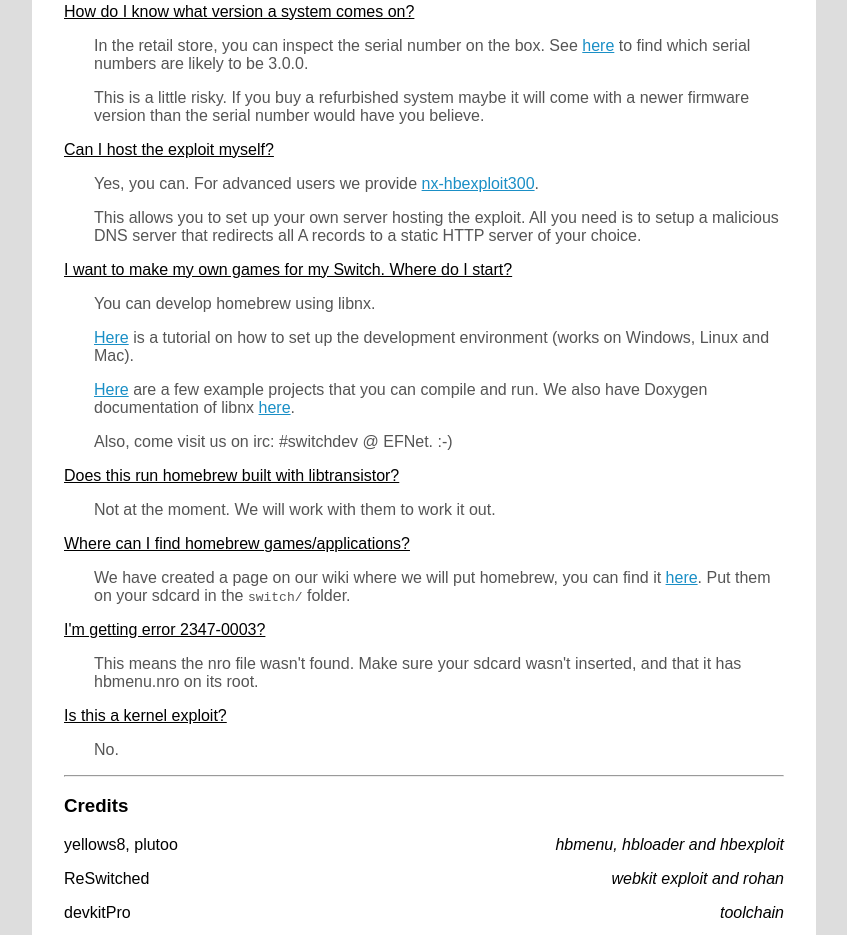
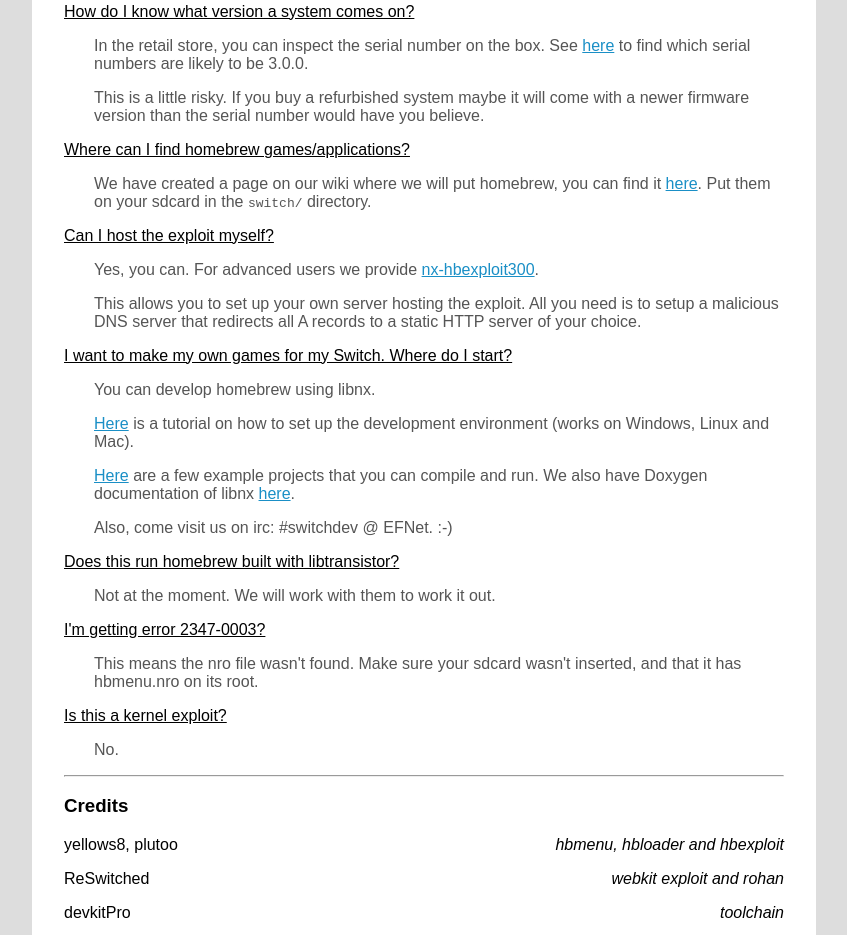
Before and after one commit to switchbrew/nx-hbl, a plain HTML site: page index.html in a window 1280 px wide. Shown: the part 988-1923 px from the top of the page, without its empty margins (216-1063 px from the left). Drawn offline with Linux system fonts and the light colour scheme.

Commit message:
Github broken?

```diff
--- a/index.html
+++ b/index.html
@@ -96,6 +96,8 @@ a {
       <p><u>How do I know what version a system comes on?</u></p>
       <p class="ans">In the retail store, you can inspect the serial number on the box. See <a href="https://gbatemp.net/threads/switch-firmware-by-serial-number.481215/">here</a> to find which serial numbers are likely to be 3.0.0.</p>
       <p class="ans">This is a little risky. If you buy a refurbished system maybe it will come with a newer firmware version than the serial number would have you believe.</p>
+      <p><u>Where can I find homebrew games/applications?</u></p>
+      <p class="ans">We have created a page on our wiki where we will put homebrew, you can find it <a href="http://switchbrew.org/index.php?title=Homebrew_Applications">here</a>. Put them on your sdcard in the <code>switch/</code> directory.</p>
       <p><u>Can I host the exploit myself?</u></p>
       <p class="ans">Yes, you can. For advanced users we provide <a href="https://github.com/switchbrew/nx-hbexploit300">nx-hbexploit300</a>.</p>
       <p class="ans">This allows you to set up your own server hosting the exploit. All you need is to setup a malicious DNS server that redirects all A records to a static HTTP server of your choice.</p>
@@ -106,8 +108,6 @@ a {
       <p class="ans">Also, come visit us on irc: #switchdev @ EFNet. :-)</p>
       <p><u>Does this run homebrew built with libtransistor?</u></p>
       <p class="ans">Not at the moment. We will work with them to work it out.</p>
-      <p><u>Where can I find homebrew games/applications?</u></p>
-      <p class="ans">We have created a page on our wiki where we will put homebrew, you can find it <a href="http://switchbrew.org/index.php?title=Homebrew_Applications">here</a>. Put them on your sdcard in the <code>switch/</code> folder.</p>
       <p><u>I'm getting error 2347-0003?</u></p>
       <p class="ans">This means the nro file wasn't found. Make sure your sdcard wasn't inserted, and that it has hbmenu.nro on its root.</p>
       <p><u>Is this a kernel exploit?</u></p>
```
